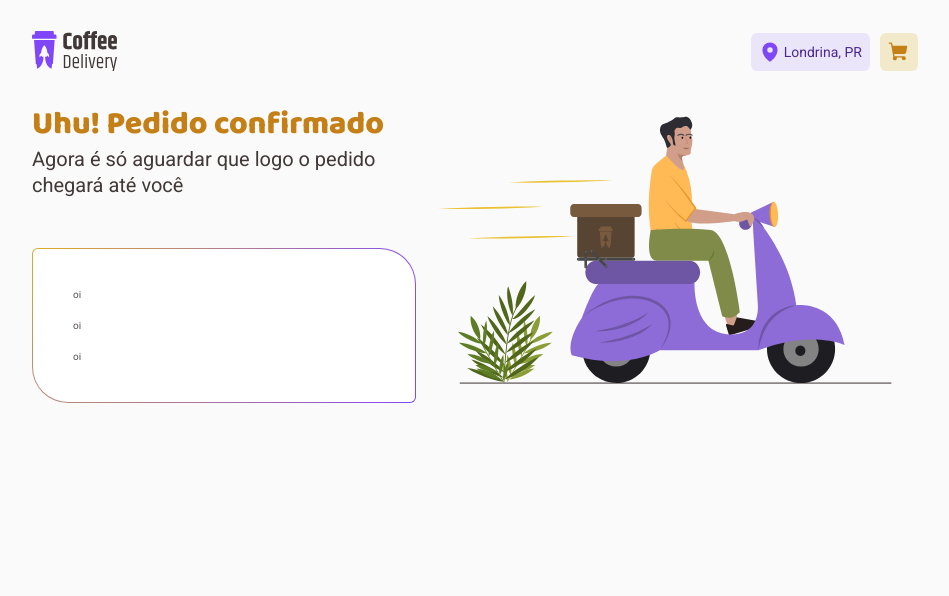
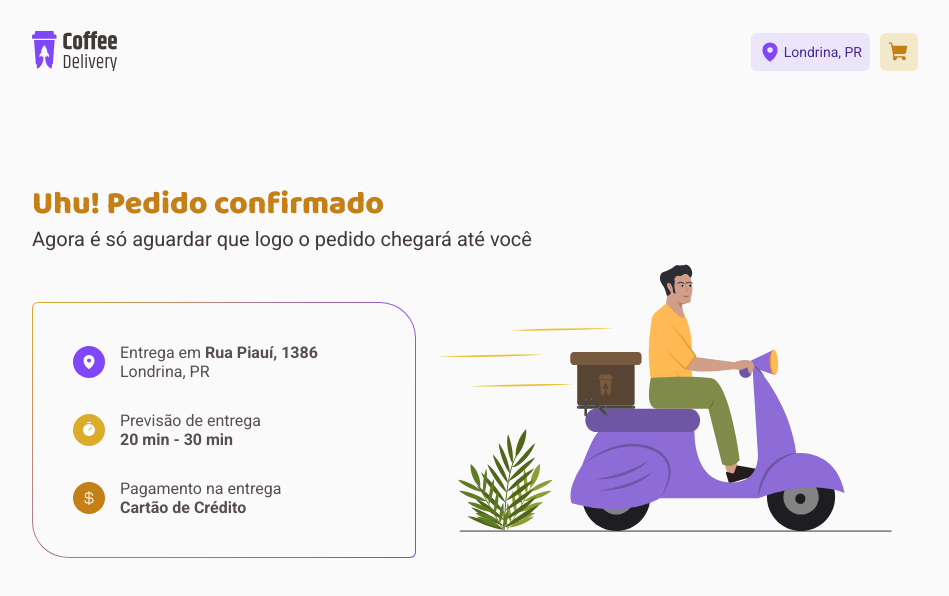
Before and after one commit to caio-cesar/coffee-delivery, a React (Vite) app: page /checkout-success in a window 1280 px wide. Shown: the top 596 px of the page, without its empty margins (165-1114 px from the left). Built offline with nearby package versions, Linux system fonts and the light colour scheme.

Commit message:
Checkout Success

```diff
--- a/src/pages/checkout-success/CheckoutSuccess.tsx
+++ b/src/pages/checkout-success/CheckoutSuccess.tsx
@@ -5,8 +5,18 @@ import {
     InformacaoDescricao,
     OrderInfoContainer,
     OrderInfoBox,
-    OrderInfo
+    OrderInfo,
+    OrderIcon,
+    OrderDescription,
+    GridContainer,
+    DeliveryGuyBox
 } from "./checkout-success-styles";
+
+import {
+    MapPin,
+    Timer,
+    CurrencyDollar
+} from 'phosphor-react';
 
 import deliveryGuy from '../../assets/delivery-guy.svg';
 
@@ -18,24 +28,44 @@ export function CheckoutSuccess() {
                 <InformacaoTitulo>Uhu! Pedido confirmado</InformacaoTitulo>
                 <InformacaoDescricao>Agora é só aguardar que logo o pedido chegará até você</InformacaoDescricao>
 
+                <GridContainer>
                     <OrderInfoContainer>
                         <OrderInfoBox>
                             <OrderInfo>
-                            oi
+                                <OrderIcon itemColor="purple">
+                                    <MapPin weight="fill" />
+                                </OrderIcon>
+                                <OrderDescription>
+                                    <span>Entrega em <strong>Rua Piauí, 1386</strong></span>
+                                    <span>Londrina, PR</span>
+                                </OrderDescription>
                             </OrderInfo>
                             <OrderInfo>
-                            oi
+                                <OrderIcon itemColor="yellow">
+                                    <Timer weight="fill" />
+                                </OrderIcon>
+                                <OrderDescription>
+                                    <span>Previsão de entrega</span>
+                                    <span><strong>20 min - 30 min</strong></span>
+                                </OrderDescription>
                             </OrderInfo>
                             <OrderInfo>
-                            oi
+                                <OrderIcon itemColor="yellowDark">
+                                    <CurrencyDollar weight="fill" />
+                                </OrderIcon>
+                                <OrderDescription>
+                                    <span>Pagamento na entrega</span>
+                                    <span><strong>Cartão de Crédito</strong></span>
+                                </OrderDescription>
                             </OrderInfo>
                         </OrderInfoBox>
                     </OrderInfoContainer>
+                    <DeliveryGuyBox>
+                        <img src={deliveryGuy} />
+                    </DeliveryGuyBox>
+                </GridContainer>
+            </InformacoesPedidoContainer>
 
-            </InformacoesPedidoContainer>
-            <div>
-                <img src={deliveryGuy} />
-            </div>
         </CheckoutSuccessContainer>
 
     );
--- a/src/pages/checkout-success/checkout-success-styles.ts
+++ b/src/pages/checkout-success/checkout-success-styles.ts
@@ -1,15 +1,15 @@
 import styled from "styled-components";
 
 export const CheckoutSuccessContainer = styled.div`
-    display: grid;
-    grid-template-columns: repeat(2, 1fr);
+    display: flex;
+    flex-direction: column;
     gap: 1rem;
 `
 
 export const InformacoesPedidoContainer = styled.div`
     display: flex;
     flex-direction: column;
-    gap: 0rem;
+    margin-top: 8rem;
 `
 
 export const InformacaoTitulo = styled.h1`
@@ -31,7 +31,9 @@ export const OrderInfoContainer = styled.div`
   border-top-right-radius: 36px;
   border-bottom-right-radius: 6px;
   border-bottom-left-radius: 36px;
-  background-image: linear-gradient(white, white), radial-gradient(circle at top left, #DBAC2C, #8047F8);
+  background-image:
+    linear-gradient(${props => props.theme.background}, ${props => props.theme.background}),
+    radial-gradient(circle at top left, #DBAC2C, #8047F8);
   background-origin: border-box;
   background-clip: content-box, border-box;
 `
@@ -40,11 +42,52 @@ export const OrderInfoBox = styled.div`
     padding: 4rem;
     display: flex;
     flex-direction: column;
-    gap: 2rem;
+    gap: 3rem;
 `
 
 export const OrderInfo = styled.div`
     display: flex;
+    gap: 1.5rem;
+    align-items: center;
+`
+
+const ITEM_COLORS = {
+    yellowDark: 'yellow-dark',
+    yellow: 'yellow',
+    purple: 'purple'
+}  as const
+
+interface OrderIconProps {
+    itemColor: keyof typeof ITEM_COLORS;
+}
+
+export const OrderIcon = styled.div<OrderIconProps>`
+    width: 3.2rem;
+    height: 3.2rem;
+    padding: 0.8rem;
+    border-radius: 1000px;
+    color: ${props => props.theme.white};
+    background-color: ${props => props.theme[ITEM_COLORS[props.itemColor]]};
+
+    svg {
+        width: 1.6rem;
+        height: 1.6rem;
+    }
+`
+
+export const OrderDescription = styled.div`
+    display: flex;
+    flex-direction: column;
+
+    & > span {
+        font-size: 1.6rem;
+    }
+`
+export const GridContainer = styled.div`
+    display: grid;
+    grid-template-columns: repeat(2, 1fr);
     gap: 1rem;
-    align-items: flex-start;
 `
+export const DeliveryGuyBox = styled.div`
+    justify-self: flex-end;
+`
```
Lines whose indentation alone changed are shown as unchanged.
